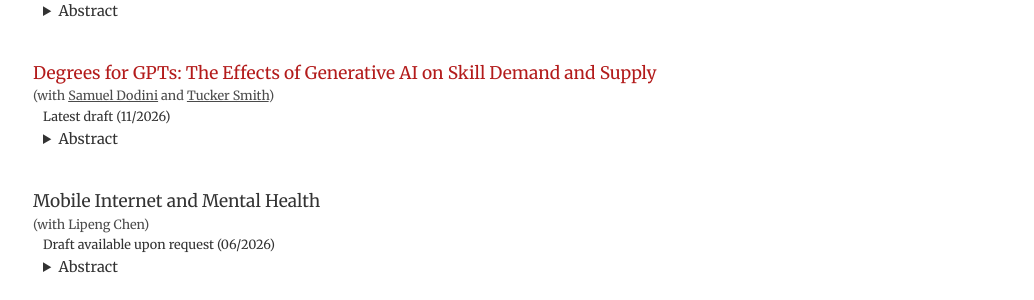
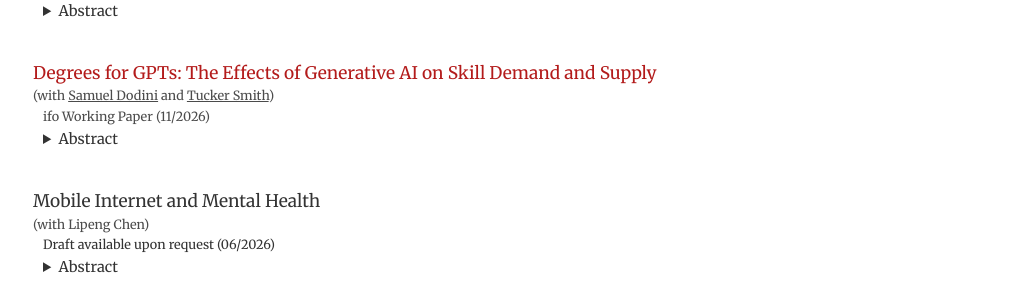
Before and after one commit to yalingx/yalingx.github.io, a Jekyll site: the page built from research/index.html, in a window 1280 px wide. Shown: the part 629-929 px from the top of the page, without its empty margins (122-1156 px from the left). Built offline with Jekyll 4.4.1, drawn with Linux system fonts in a browser that asks for light colours.

Commit message:
Update GPT paper and CV
- Link ifo working paper (DOI) for "Degrees for GPTs"
- Replace posted GPT draft with the public November version
- Update CV to latest; remove old unused CurriculumVitae PDF

Co-Authored-By: Claude Opus 5 <noreply@anthropic.com>
Claude-Session: https://claude.ai/code/session_01ERbQHwxnpRQvZATQucx3Wq

```diff
--- a/research/index.html
+++ b/research/index.html
@@ -79,7 +79,9 @@ description: Research Projects
 		<a href="/files/dsx_degrees_gpts.pdf">Degrees for GPTs: The Effects of Generative AI on Skill Demand and Supply</a>
 	</p>
 	<p class="coauthors">(with <a href="https://samueldodini.com/" style="color: inherit; text-decoration: underline;">Samuel Dodini</a> and <a href="https://www.tuckerwsmith.com/" style="color: inherit; text-decoration: underline;">Tucker Smith</a>)</p>
-	<p class="added_features">Latest draft (11/2026)</p>
+	<p class="added_features">
+		<a class="c2" href="https://doi.org/10.65864/f6375k7195">ifo Working Paper (11/2026)</a>
+	</p>
 	<details class="abstract">
 		<summary>Abstract</summary>
 		We examine how the rapid deployment of generative AI affects labor market outcomes and educational decisions of recent college graduates and current students. Using administrative records that link all students at Texas public four-year universities to state earnings data, along with detailed job postings data, we measure exposure to AI automation by mapping occupational task measures onto college majors. We find that graduates from majors with 10 percentage points higher exposure to AI automation experienced 10% lower first-year earnings following ChatGPT’s release in November 2022, driven by both reduced employment rates and lower conditional earnings. In response to soft labor demand, graduates from more-exposed majors were more likely to enroll in graduate school. However, they largely continued studying the same field, and earnings declines for recent master’s recipients in more-exposed fields suggest that graduate-level education does not unlock complementarities large enough to offset “automation penalties” in these fields. In contrast, graduates from exposed majors whose coursework tilted toward less-exposed fields experienced smaller earnings losses. Undergraduate enrollment data shows that younger students are pivoting away from AI-exposed fields as of Fall 2025, consistent with the delayed effects of prior sectoral shocks on major choice.
```
Also changed, not shown: 3 other files.
